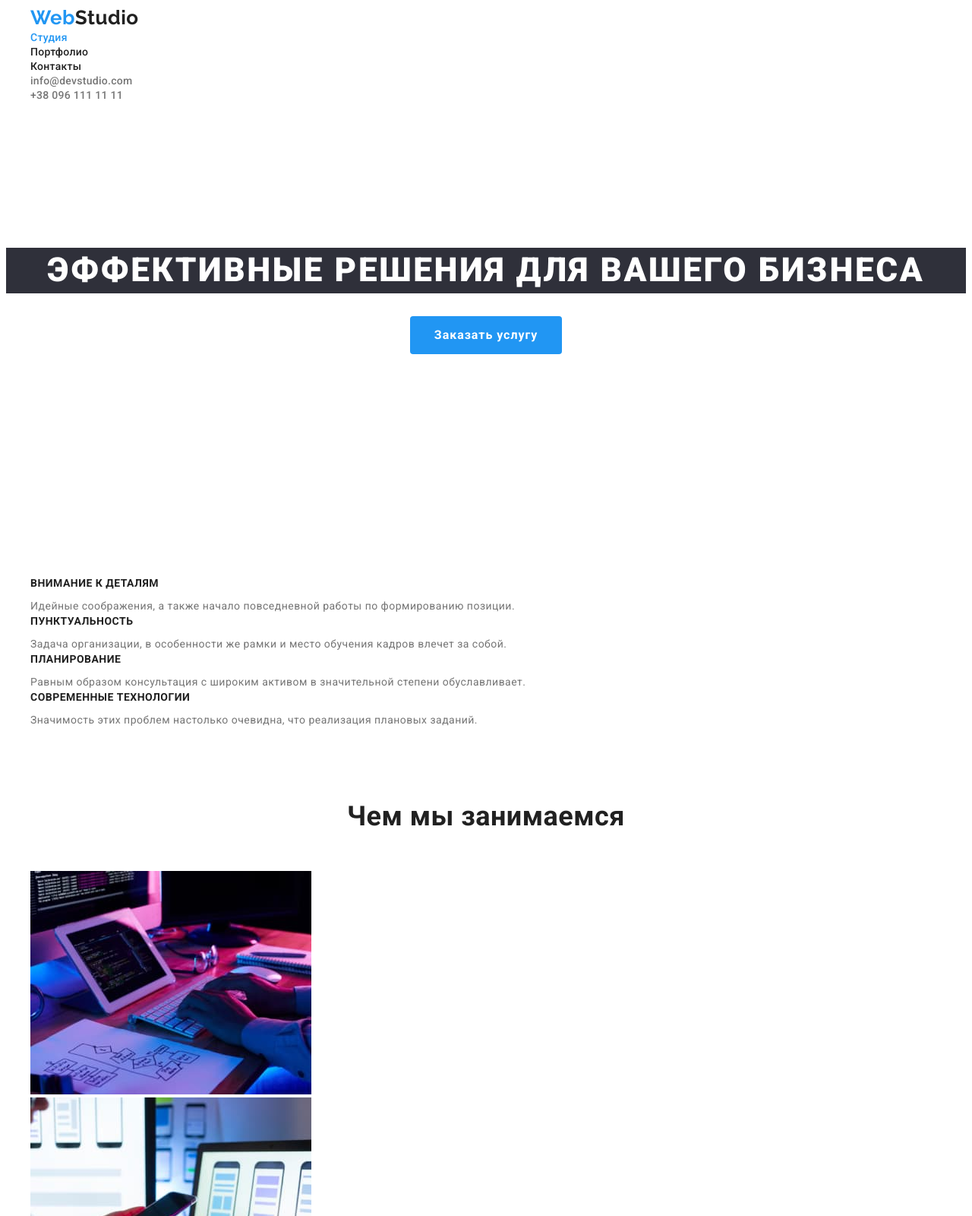
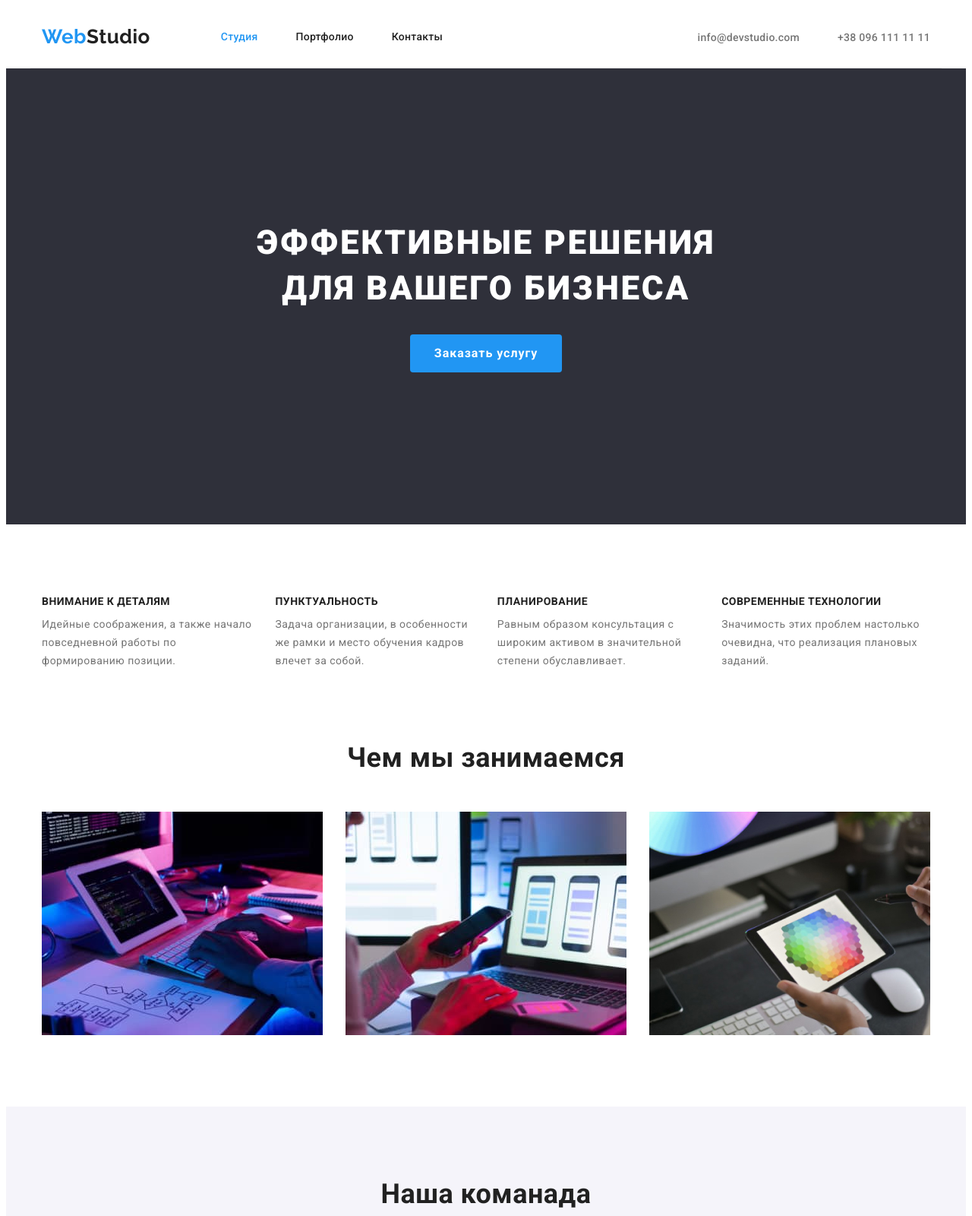
Before and after one commit to Bellik888/goit-markup-hw-03, a plain HTML site: page index.html in a window 1280 px wide. Shown: the top 1600 px of the page at 76% size. Drawn offline with Linux system fonts and the light colour scheme.

Commit message:
Добавлено Flex  до Студія

```diff
--- a/css/styles.css
+++ b/css/styles.css
@@ -1,3 +1,11 @@
+html {
+  box-sizing: border-box;
+}
+*,
+*::before,
+*::after {
+  box-sizing: inherit;
+}
 :root {
   --primary-text-color: rgba(117, 117, 117, 1);
   --titles-text-color: rgba(33, 33, 33, 1);
@@ -5,12 +13,13 @@
   --ourteam-bgc-color: rgba(245, 244, 250, 1);
   --footer-color: rgba(47, 48, 58, 1);
   --active-color: rgba(33, 150, 243, 1);
+  --grid-item: 3;
 }
 
 body {
   color: var(--primary-text-color);
   background-color: var(--white-color);
-  font-family: 'Roboto', sans-serif;
+  font-family: "Roboto", sans-serif;
   letter-spacing: 0.03em;
 }
 
@@ -21,15 +30,26 @@ body {
 }
 .link {
   text-decoration: none;
-  color: var(--primary-text-color);
+  color: inherit;
 }
 .link:hover,
 .link:focus {
   color: var(--active-color);
 }
-h1, h2, h3, h4, h5, h6, p {
+h1,
+h2,
+h3,
+h4,
+h5,
+h6,
+p {
   padding: 0;
   margin: 0;
+}
+img {
+  display: block;
+  max-width: 100%;
+  height: auto;
 }
 .container {
   margin-left: auto;
@@ -37,26 +57,44 @@ h1, h2, h3, h4, h5, h6, p {
   width: 1200px;
   padding-left: 15px;
   padding-right: 15px;
-  margin-bottom: 94px;
+}
+.section {
+  padding-bottom: 94px;
+  padding-top: 94px;
 }
 
 /* шапка */
 .header {
-  margin-bottom: 0;
+  display: flex;
+  align-items: center;
+  padding-top: 25px;
+  padding-bottom: 25px;
+  border-bottom: 1px solid #ECECEC;;
 }
 .logo {
+  display: flex;
+  margin-right: 93px;
   text-decoration: none;
   color: var(--titles-text-color);
 
-  font-family: 'Raleway', sans-serif;
+  font-family: "Raleway", sans-serif;
   font-weight: 700;
   font-size: 26px;
   line-height: 1.2;
+}
+.nav {
+  display: flex;
+  align-items: center;
+  margin-right: auto;
+}
+.contacts-nav {
+  display: flex;
 }
 .link-nav {
   color: var(--titles-text-color);
   text-decoration: none;
 
+  display: flex;
   font-weight: 500;
   font-size: 14px;
   line-height: 1.14;
@@ -65,6 +103,10 @@ h1, h2, h3, h4, h5, h6, p {
 .link-nav:hover,
 .link-nav:focus {
   color: var(--active-color);
+}
+
+.lists-contacts:not(:first-child) {
+  margin-left: 50px;
 }
 
 .active {
@@ -77,18 +119,27 @@ h1, h2, h3, h4, h5, h6, p {
   letter-spacing: 0.02em;
 }
 
+.site-nav {
+  display: flex;
+}
+
 /* main content*/
 
 /* hero */
 .hero {
   text-align: center;
+  background-color: #2f303a;
+  padding-top: 200px;
+  padding-bottom: 200px;
 }
 
 .hero-text {
   color: var(--white-color);
-  background-color: #2f303a;
+  width: 695px;
+  height: 120px;
+  margin-right: auto;
+  margin-left: auto;
   margin-bottom: 30px;
-  margin-top: 192px;
 
   font-weight: 900;
   font-size: 44px;
@@ -101,7 +152,6 @@ h1, h2, h3, h4, h5, h6, p {
   color: var(--white-color);
   background-color: var(--active-color);
   cursor: pointer;
-  margin-bottom: 294px;
   padding: 10px 32px;
   min-width: 200px;
   border-radius: 4px;
@@ -117,9 +167,22 @@ h1, h2, h3, h4, h5, h6, p {
 }
 
 /* особливості */
+.features-ul {
+  display: flex;
+}
+.features-lists {
+  display: flex;
+  flex-wrap: wrap;
+  flex-basis: calc((100%-30px * 4) / 4);
+}
+.features-lists:not(:first-child) {
+  margin-left: 30px;
+}
+
 .features-titles {
   color: var(--titles-text-color);
   margin-bottom: 10px;
+  display: flex;
 
   font-weight: 700;
   font-size: 14px;
@@ -129,6 +192,7 @@ h1, h2, h3, h4, h5, h6, p {
 .features-text {
   font-size: 14px;
   line-height: 1.71;
+  display: flex;
 }
 
 /* чим займаємось */
@@ -142,14 +206,40 @@ h1, h2, h3, h4, h5, h6, p {
   line-height: 1.17;
   text-align: center;
 }
+.section-works {
+  padding-bottom: 94px;
+}
+.our-works {
+  display: flex;
+  flex-wrap: wrap;
+  margin-left: -30px;
+  margin-top: -30px;
+}
+.works-items {
+  display: block;
+  margin-left: 30px;
+  margin-top: 30px;
+  flex-basis: calc((100% - 30px * var(--grid-item)) / var(--grid-item));
+}
 
 /* наша команда */
 .team {
   background-color: var(--ourteam-bgc-color);
 }
-.team-person {
+.team-lists {
+  display: flex;
   background-color: var(--white-color);
-  width: 270px;
+  flex-wrap: wrap;
+  flex-basis: calc((100% - 30px * var(--grid-item)) / var(--grid-item));
+}
+.team-lists:not(:first-child) {
+  margin-left: 30px;
+}
+.team-items {
+  display: flex;
+  flex-wrap: wrap;
+  --grid-item: 4;
+  margin-right: -30px;
 }
 .titles-team {
   color: var(--titles-text-color);
@@ -172,6 +262,8 @@ h1, h2, h3, h4, h5, h6, p {
 
 .footer {
   background-color: var(--footer-color);
+  padding-top: 60px;
+  padding-bottom: 60px;
 }
 .logo-footer {
   color: var(--white-color);
@@ -182,12 +274,16 @@ h1, h2, h3, h4, h5, h6, p {
   font-style: normal;
   font-size: 14px;
   line-height: 1.71;
+  margin-top: 20px;
 }
 .contacts-footer {
   font-style: normal;
   font-weight: 400;
   font-size: 14px;
   line-height: 1.71;
+}
+.footer-lists > li:not(:last-child) {
+  margin-bottom: 10px;
 }
 
 /* portfolio */
@@ -204,7 +300,7 @@ h1, h2, h3, h4, h5, h6, p {
   font-size: 16px;
   line-height: 1.62;
   text-align: center;
-
+  display: inline-block;
 }
 .button-portfolio:hover,
 .button-portfolio:focus {
--- a/index.html
+++ b/index.html
@@ -17,18 +17,18 @@
     <!-- Шапка сайта -->
     <header>
         <div class="container header">
-            <nav>
+            <nav class="nav">
                 <a href="./index.html" class="logo"><span class="active">Web</span>Studio</a>
 
-                <ul class="lists">
-                    <li><a href="./index.html" class="link-nav active">Студия</a></li>
-                    <li><a href="./portfolio.html" class="link-nav">Портфолио</a></li>
-                    <li><a href="" class="link-nav">Контакты</a></li>
+                <ul class="lists site-nav">
+                    <li class="lists-contacts"><a href="./index.html" class="link-nav active">Студия</a></li>
+                    <li class="lists-contacts"><a href="./portfolio.html" class="link-nav">Портфолио</a></li>
+                    <li class="lists-contacts"><a href="" class="link-nav">Контакты</a></li>
                 </ul>
             </nav>
-            <ul class="lists">
-                <li><a href="mailto:info@devstudio.com" class="link contacts">info@devstudio.com</a></li>
-                <li><a href="tel:+380961111111" class="link contacts">+38 096 111 11 11</a></li>
+            <ul class="lists contacts-nav">
+                <li class="lists-contacts"><a href="mailto:info@devstudio.com" class="link contacts">info@devstudio.com</a></li>
+                <li class="lists-contacts"><a href="tel:+380961111111" class="link contacts">+38 096 111 11 11</a></li>
             </ul>
         </div>
 
@@ -45,26 +45,26 @@
         </section>
 
         <!-- особливості-->
-        <section class="section-features">
-           <div class="container">
+        <section class="section section-features">
+           <div class="container features">
                 <h2 hidden>Особливості</h2>
-                <ul class="lists">
-                    <li>
+                <ul class="lists features-ul">
+                    <li class="features-lists">
                         <h3 class="features-titles">Внимание к деталям</h3>
                         <p class="features-text">Идейные соображения, а также начало повседневной работы по формированию позиции.
                         </p>
                     </li>
-                    <li>
+                    <li class="features-lists">
                         <h3 class="features-titles">Пунктуальность</h3>
                         <p class="features-text">Задача организации, в особенности же рамки и место обучения кадров влечет за собой.
                         </p>
                     </li>
-                    <li>
+                    <li class="features-lists">
                         <h3 class="features-titles">Планирование</h3>
                         <p class="features-text">Равным образом консультация с широким активом в значительной степени обуславливает.
                         </p>
                     </li>
-                    <li>
+                    <li class="features-lists">
                         <h3 class="features-titles">Современные технологии</h3>
                         <p class="features-text">Значимость этих проблем настолько очевидна, что реализация плановых заданий.
                         </p>
@@ -77,44 +77,44 @@
         <section class="section-works">
             <div class="container">
                 <h2 class="title">Чем мы занимаемся</h2>
-                <ul class="lists">
-                    <li> <img src="./image/img5.jpg" alt="чоловік набирає текст на клавіатурі" width="370">
+                <ul class="lists our-works">
+                    <li class="works-items"> <img src="./image/img5.jpg" alt="чоловік набирає текст на клавіатурі" width="370">
                     </li>
-                    <li> <img src="./image/img-6.jpg" alt="чоловік створює мобільний додаток" width="370">
+                    <li class="works-items"> <img src="./image/img-6.jpg" alt="чоловік створює мобільний додаток" width="370">
                     </li>
-                    <li> <img src="./image/img7.jpg" alt="планшет з кольоровим спектром" width="370">
+                    <li class="works-items"> <img src="./image/img7.jpg" alt="планшет з кольоровим спектром" width="370">
                     </li>
                 </ul>
             </div>
         </section>
 
         <!--наша команда -->
-        <section class="team">
+        <section class="team section">
             <div class="container">
                 <h2 class="title">Наша команада</h2>
-                <ul class="lists">
-                    <li>
+                <ul class="lists team-items">
+                    <li class="team-lists">
                         <section class="team-person">
                             <img src="./image/img.jpg" alt="молодий чоловік в бурдовій футболці" width="270">
                             <h3 class="titles-team">Игорь Демьяненко</h3>
                             <p lang="en" class="text">Product Designer</p>
                         </section>
                     </li>
-                    <li>
+                    <li class="team-lists">
                         <section class="team-person">
                             <img src="./image/img-2.jpg" alt="молода жінка зі світлим волоссям" width="270">
                             <h3 class="titles-team">Ольга Репина</h3>
                             <p lang="en" class="text">Frontend Developer</p>
                         </section>
                     </li>
-                    <li>
+                    <li class="team-lists">
                         <section class="team-person">
                             <img src="./image/img-3.jpg" alt="молодий чоловік в голубій сорочці" width="270">
                             <h3 class="titles-team">Николай Тарасов</h3>
                             <p lang="en" class="text">Marketing</p>
                         </section>
                     </li>
-                    <li>
+                    <li class="team-lists">
                         <section class="team-person">
                             <img src="./image/img-4.jpg" alt="молодий чоловік в чорній футболці" width="270">
                             <h3 class="titles-team">Михаил Ермаков</h3>
@@ -133,9 +133,11 @@
            <div class="container">
                 <a href="./index.html" class="logo"><span class="active">Web</span><span class="logo-footer">Studio</span></a>
                 <address>
-                    <span class="adress">г. Киев, пр-т Леси Украинки, 26 </span> <br>
-                    <a href="mailto:info@devstudio.com" class="link contacts-footer">info@devstudio.com</a> <br>
-                    <a href="tel:+380961111111" class="link contacts-footer">+38 096 111 11 11</a>
+                    <ul class="lists footer-lists">
+                        <li class="adress">г. Киев, пр-т Леси Украинки, 26</li>
+                        <li><a href="mailto:info@devstudio.com" class="link contacts-footer">info@devstudio.com</a> </li>
+                        <li><a href="tel:+380961111111" class="link contacts-footer">+38 096 111 11 11</a> </li>
+                    </ul>
                 </address>
            </div>
     </footer>
```
Also changed, not shown: .prettierc.json (added).
